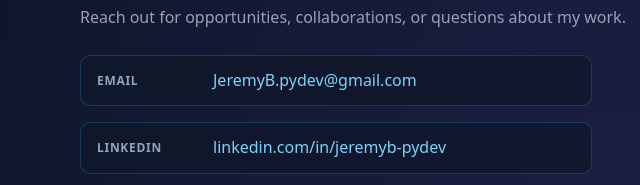
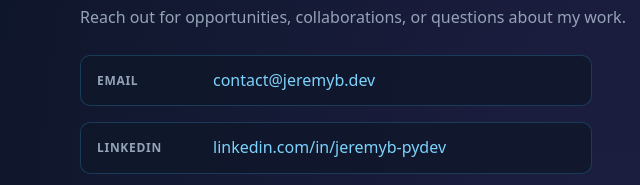
Before and after one commit to JeremyB-py/JeremyB-pydev_Portfolio, a website built with Vite: page site/index.html in a window 1280 px wide. Shown: the part 4995-5180 px from the top of the page, 0-640 px from the left. Built offline with nearby package versions, Linux system fonts and the light colour scheme.

Commit message:
Update contact information across site and README
- Changed email address from JeremyB.pydev@gmail.com to contact@jeremyb.dev in README.md, index.html, and generate-project-pages.mjs for consistency and professionalism.

```diff
--- a/site/index.html
+++ b/site/index.html
@@ -54,9 +54,9 @@
           <div class="site-header__actions">
             <div class="social-links" aria-label="Social and resume">
               <a
-                href="mailto:JeremyB.pydev@gmail.com"
+                href="mailto:contact@jeremyb.dev"
                 title="Email"
-                aria-label="Email JeremyB.pydev@gmail.com"
+                aria-label="Email contact@jeremyb.dev"
               >
                 <svg viewBox="0 0 24 24" fill="currentColor" aria-hidden="true">
                   <path
@@ -261,7 +261,7 @@
             <div class="contact-grid">
               <div class="contact-item">
                 <span class="contact-item__label">Email</span>
-                <a href="mailto:JeremyB.pydev@gmail.com">JeremyB.pydev@gmail.com</a>
+                <a href="mailto:contact@jeremyb.dev">contact@jeremyb.dev</a>
               </div>
               <div class="contact-item">
                 <span class="contact-item__label">LinkedIn</span>
@@ -305,7 +305,7 @@
         <div class="container site-footer__inner">
           <span>&copy; <span id="year"></span> Jeremy Brown. · Built as a static portfolio site.</span>
           <div class="social-links" aria-label="Footer links">
-            <a href="mailto:JeremyB.pydev@gmail.com" aria-label="Email">
+            <a href="mailto:contact@jeremyb.dev" aria-label="Email">
               <svg viewBox="0 0 24 24" fill="currentColor" aria-hidden="true"><path d="M20 4H4c-1.1 0-2 .9-2 2v12c0 1.1.9 2 2 2h16c1.1 0 2-.9 2-2V6c0-1.1-.9-2-2-2zm0 4l-8 5-8-5V6l8 5 8-5v2z"/></svg>
             </a>
             <a href="https://github.com/JeremyB-py" target="_blank" rel="noopener noreferrer" aria-label="GitHub">
--- a/site/scripts/generate-project-pages.mjs
+++ b/site/scripts/generate-project-pages.mjs
@@ -57,9 +57,9 @@ function siteHeaderHtml(b) {
           <div class="site-header__actions">
             <div class="social-links" aria-label="Social and resume">
               <a
-                href="mailto:JeremyB.pydev@gmail.com"
+                href="mailto:contact@jeremyb.dev"
                 title="Email"
-                aria-label="Email JeremyB.pydev@gmail.com"
+                aria-label="Email contact@jeremyb.dev"
               >
                 <svg viewBox="0 0 24 24" fill="currentColor" aria-hidden="true">
                   <path
```
Also changed, not shown: README.md.
